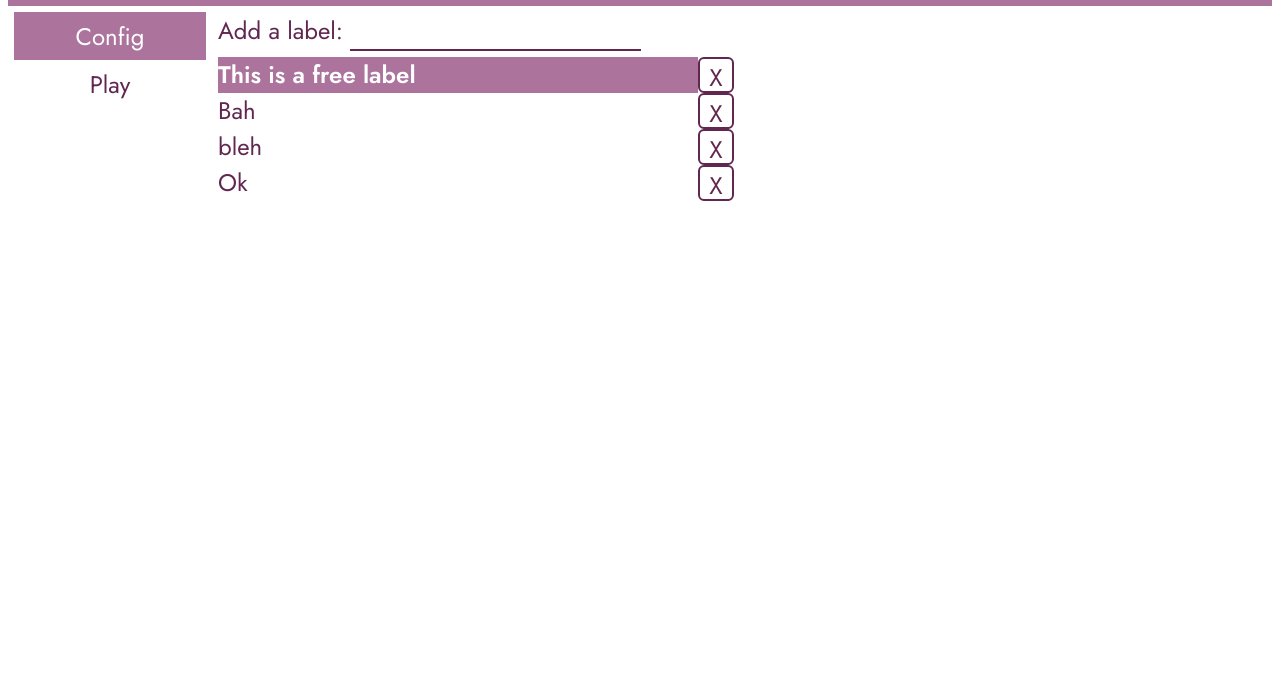
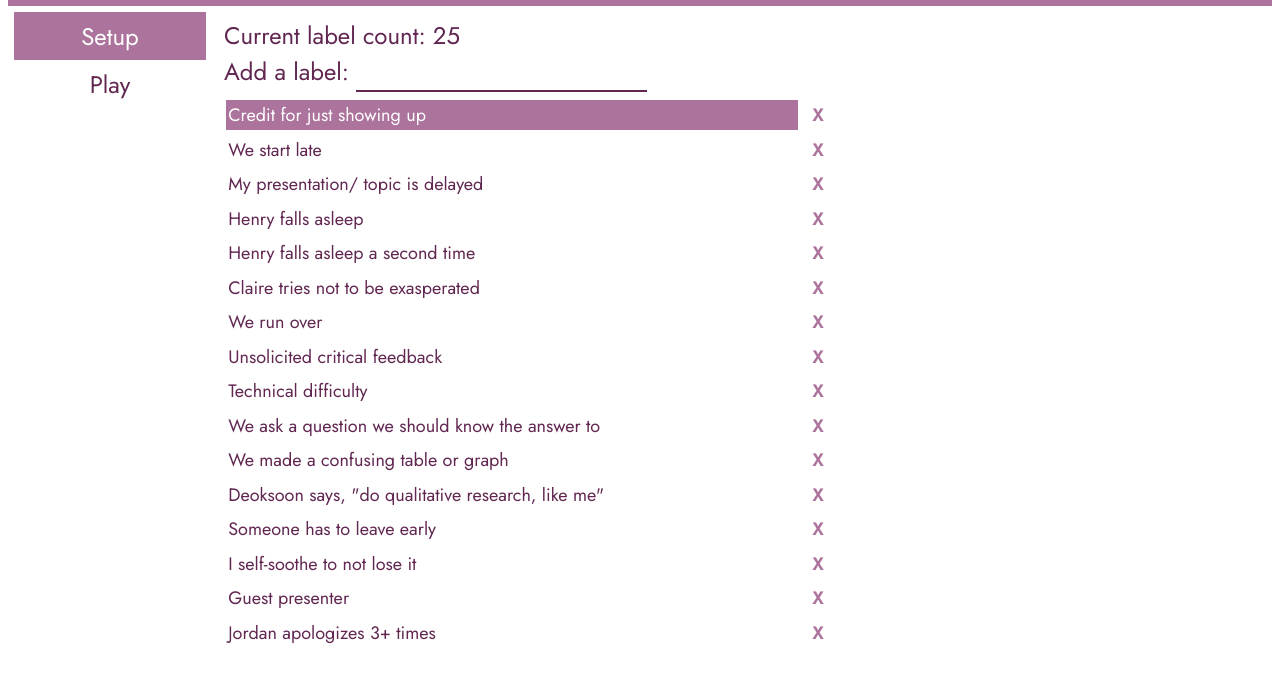
Before and after one commit to darrickyee/jsbingo, a website: page index.html in a window 1280 px wide. Shown: the part 122-800 px from the top of the page. Drawn offline with Linux system fonts and the light colour scheme.

Commit message:
Clean up styling & add features

```diff
--- a/index.html
+++ b/index.html
@@ -18,8 +18,33 @@
         <div id="header" class="outline-text">Tortee's Bingo</div>
         <div id="app"></div>
         <script>
-            const MYLABELS = ['Bah', 'bleh', 'Ok'];
-            const FREELABEL = ['This is a free label'];
+            const MYLABELS = [
+                'We start late',
+                'My presentation/ topic is delayed',
+                'Henry falls asleep',
+                'Henry falls asleep a second time',
+                'Claire tries not to be exasperated',
+                'We run over',
+                'Unsolicited critical feedback',
+                'Technical difficulty',
+                'We ask a question we should know the answer to',
+                'We made a confusing table or graph',
+                'Deoksoon says, "do qualitative research, like me"',
+                'Someone has to leave early',
+                'I self-soothe to not lose it',
+                'Guest presenter',
+                'Jordan apologizes 3+ times',
+                'Genuinely helpful feedback',
+                'A graph we made is incorrect',
+                'We contradict a decision from a prior meeting',
+                '> 5 min tangent from Eric',
+                'Insightful comment on process from Laura',
+                'Convo turns into office hours',
+                'Deoksoon overelaborates someones point',
+                'Rehash weeks of ground we already covered',
+                'Mary shares extended anecdote',
+            ];
+            const FREELABEL = ['Credit for just showing up'];
 
             window._LABELS_ = FREELABEL.concat(...MYLABELS);
         </script>
--- a/styles.css
+++ b/styles.css
@@ -1,16 +1,28 @@
 :root {
+    --jsb-font-size: 24px;
+    --jsb-font-family: Jost, sans-serif;
     --jsb-primary-color: rgb(97, 39, 81);
     --jsb-secondary-color: rgb(243, 206, 0);
     --jsb-primary-bg-color: #ac739c;
     --jsb-square-size: 5em;
+    --jsb-square-font-size: 0.6em;
+}
+
+*::-webkit-scrollbar {
+    width: 0.5em;
+    background-color: var(--jsb-primary-bg-color);
+}
+
+*::-webkit-scrollbar-thumb {
+    background-color: var(--jsb-primary-color);
 }
 
 body,
 button,
 input[type='text'] {
-    font-family: Jost, sans-serif;
-    font-size: 24px;
     color: var(--jsb-primary-color);
+    font-family: var(--jsb-font-family);
+    font-size: var(--jsb-font-size);
 }
 
 input[type='text'] {
@@ -28,6 +40,7 @@ input[type='text'] {
     background-color: var(--jsb-primary-bg-color);
     height: 15vh;
     align-items: center;
+    text-align: center;
 }
 
 .outline-text {
@@ -42,8 +55,24 @@ input[type='text'] {
     display: inline-flex;
 }
 
-.game-host {
+#board {
+    margin: 0.5em;
+    overflow: auto;
+}
+
+.game-nav {
     margin: 0.25em;
+    position: relative;
+    display: inline-flex;
+    flex-direction: column;
+    overflow: hidden;
+}
+
+.game-nav > button {
+    border-radius: 0;
+    border: none;
+    height: 2em;
+    width: 8em;
 }
 
 button {
@@ -57,15 +86,27 @@ button {
 }
 
 button:hover,
-.game-host > button.activated,
+.game-nav > button.activated,
 .label-item.free {
     background-color: var(--jsb-primary-bg-color);
     color: white;
 }
 
+.label-item {
+    border: 2px solid transparent;
+}
+
+.label-item.free {
+    color: white;
+}
+
+.label-item:hover {
+    border-color: var(--jsb-primary-bg-color);
+}
+
 .square {
     display: inline-flex;
-    font-size: 0.75em;
+    font-size: var(--jsb-square-font-size);
     margin: 2px;
     outline: none;
     border: none;
@@ -89,33 +130,45 @@ button.square.free-square {
     pointer-events: none;
 }
 
-.label-item.free {
-    font-weight: bold;
+.game-stage {
+    height: 80vh;
+    overflow: hidden;
+    margin: 0.25em;
 }
 
-.game-host {
-    position: relative;
-    display: inline-flex;
-    flex-direction: column;
-    overflow: hidden;
+.game-stage > .game-stage-grid {
+    display: grid;
+    transition: transform 0.5s;
 }
 
-.game-host > button {
-    border-radius: 0;
-    border: none;
-    height: 2em;
-    width: 8em;
-}
-
-.game-stage {
-    position: fixed;
-    transition: transform 0.5s;
+.game-stage-item {
+    height: 80vh;
+    display: flex;
+    flex-direction: column;
+    margin: 0.25em;
 }
 
 #label-list-container {
     display: grid;
-    grid-template-columns: 20em 1.5em;
-    grid-auto-rows: 1.5em;
+    grid-template-columns: 24em 1.5em;
     height: calc(80vh - 3em);
     overflow-x: auto;
 }
+
+#label-list-container > * {
+    margin: 0.125em;
+    font-size: 0.75em;
+    transition: color 0.25s, background-color 0.25s;
+}
+
+#label-list-container > button {
+    border-radius: 0;
+    border: none;
+    background-color: transparent;
+    color: var(--jsb-primary-bg-color);
+    font-weight: bold;
+}
+
+#label-list-container > button:hover {
+    color: var(--jsb-primary-color);
+}
--- a/ts/templates.ts
+++ b/ts/templates.ts
@@ -25,6 +25,8 @@ export const t_board = ({ squares, size }: BoardType) => html`
 `;
 
 export const t_labellist = (labels: LabelListType) => html`
+    <div>Current label count: ${labels.numLabels}</div>
+    <div>
         <label for="item-add">Add a label:</label>
         <input
             type="text"
@@ -34,6 +36,7 @@ export const t_labellist = (labels: LabelListType) => html`
                 target.value = '';
             }}
         />
+    </div>
     <div id="label-list-container">
         ${labels.list.map(
             (item, i) =>
@@ -106,7 +109,7 @@ export const t_bingo = restart => html`
         <div id="bingo-win" @click=${restart}>
             <div
                 class="outline-text"
-                style="animation-duration: 0.5s; animation-name: slidein; font-size: 4em;"
+                style="animation-duration: 0.5s; animation-name: slidein; font-size: 4em; text-align: center;"
             >
                 You achieved Bingo.
             </div>
```
Also changed, not shown: ts/index.ts (+14 -15 lines), ts/models.ts (+9 -3 lines), index.js. Lines whose indentation alone changed are shown as unchanged.
